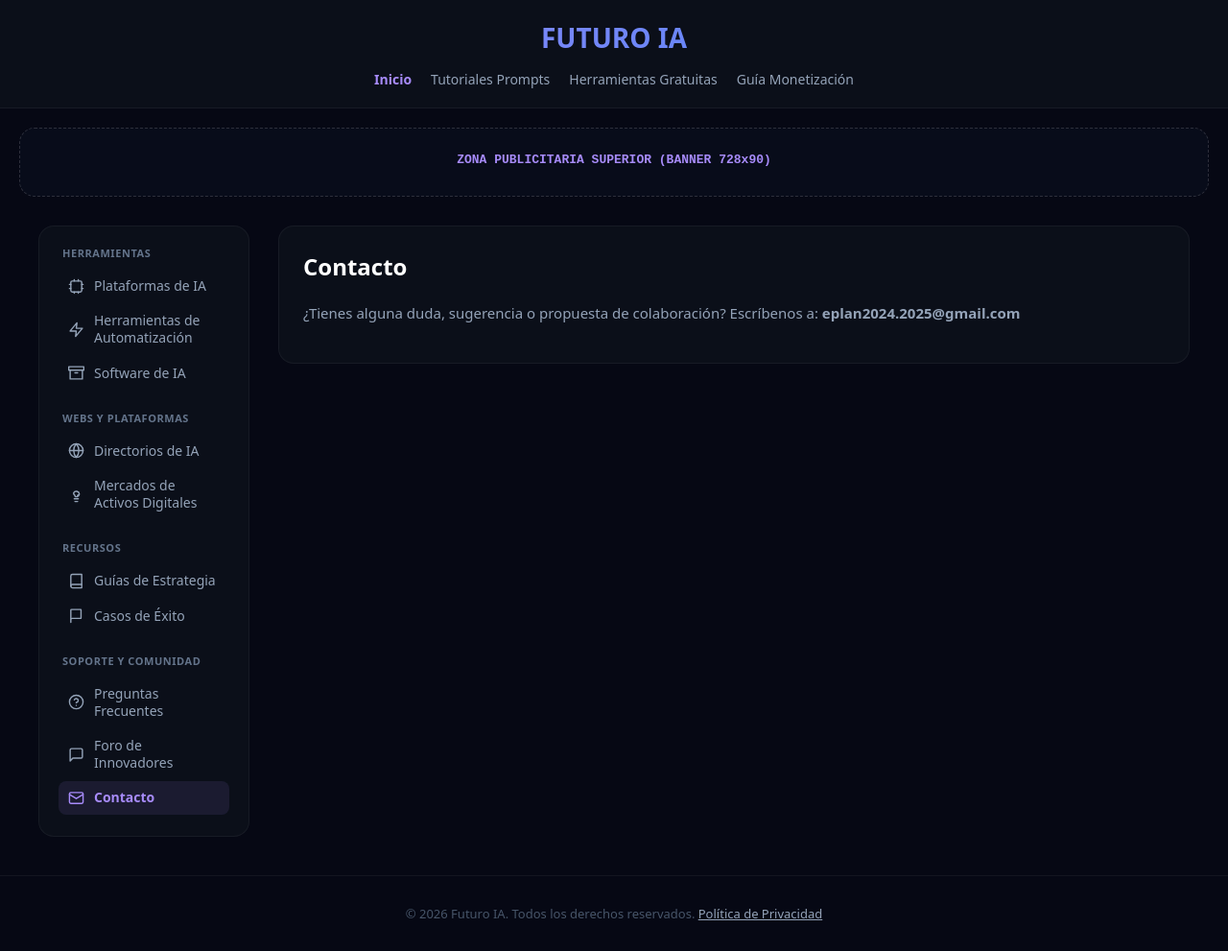
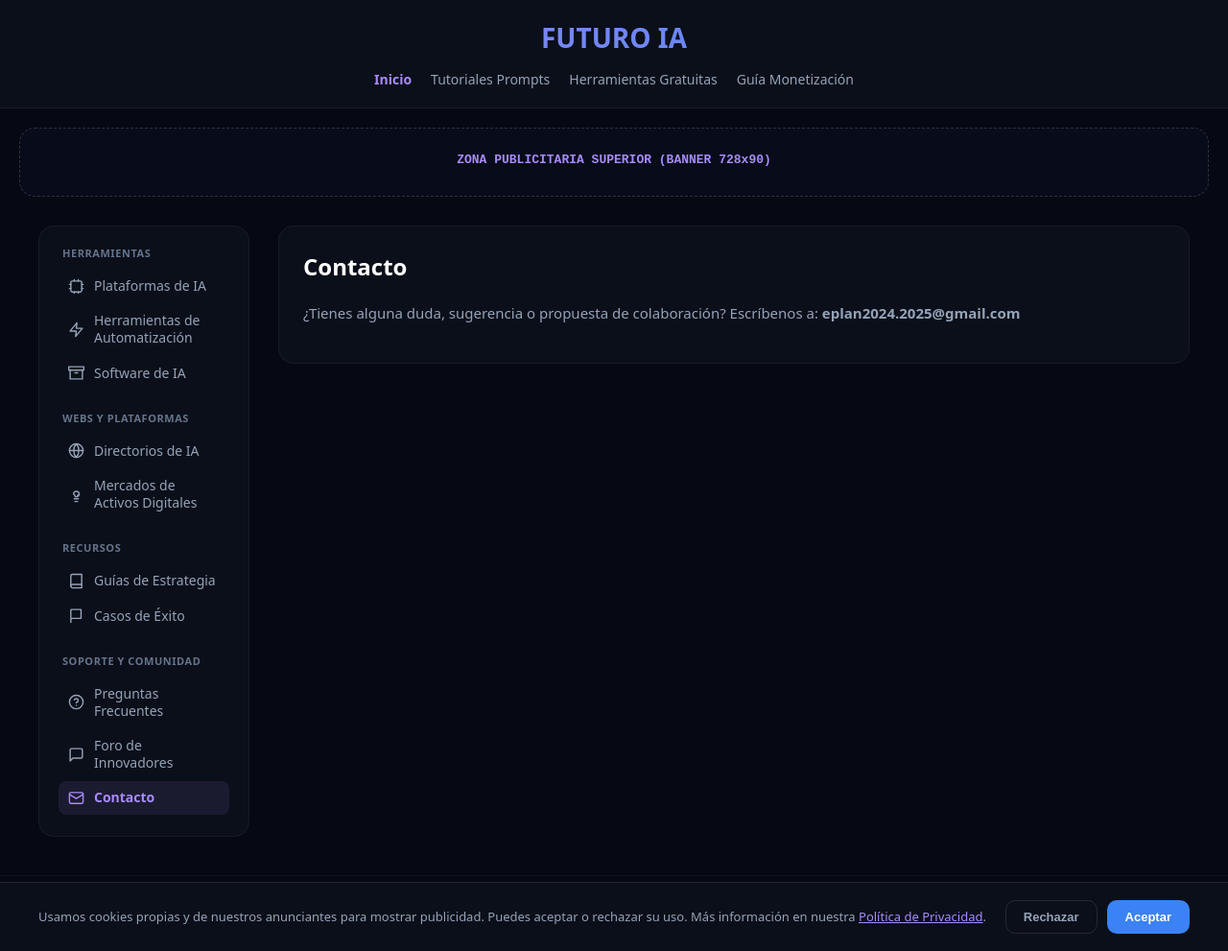
Before and after one commit to ANG3L04-source/ANG3L04-source.github.io, a Jekyll site: the page built from contacto.html, in a window 1280 px wide and 991 px high. Shown: the whole window at 96% size. Built offline with Jekyll 4.4.1, drawn with Linux system fonts in a browser that asks for light colours.

Commit message:
Update default.html

```diff
--- a/_layouts/default.html
+++ b/_layouts/default.html
@@ -8,9 +8,9 @@
         body { background-color: #060814; color: #f3f4f6; font-family: system-ui, sans-serif; margin: 0; padding: 0; }
         header { background-color: #0b0f19; padding: 20px; border-bottom: 1px solid rgba(255, 255, 255, 0.05); text-align: center; }
         .logo { font-size: 28px; font-weight: 900; background: linear-gradient(135deg, #a78bfa 0%, #3b82f6 100%); -webkit-background-clip: text; -webkit-text-fill-color: transparent; margin: 0; }
-       header nav { margin-top: 15px; display: flex; justify-content: center; gap: 20px; }
-       header nav a { color: #94a3b8; text-decoration: none; font-size: 14px; font-weight: 500; }
-       header nav a:hover { color: #a78bfa; }
+        header nav { margin-top: 15px; display: flex; justify-content: center; gap: 20px; }
+        header nav a { color: #94a3b8; text-decoration: none; font-size: 14px; font-weight: 500; }
+        header nav a:hover { color: #a78bfa; }
         .main-container { max-width: 1200px; margin: 30px auto; padding: 0 20px; display: grid; grid-template-columns: 1fr; gap: 30px; }
         @media (min-width: 992px) { .main-container { grid-template-columns: 220px 1fr; } }
         .metrics-grid { display: grid; grid-template-columns: repeat(auto-fit, minmax(200px, 1fr)); gap: 15px; margin-bottom: 30px; }
@@ -48,6 +48,15 @@
         .index-lateral a:hover { color: #ffffff; background: rgba(255, 255, 255, 0.03); }
         .index-lateral a.activo { color: #a78bfa; background: rgba(167, 139, 250, 0.1); font-weight: 700; }
         footer { text-align: center; padding: 30px; color: #475569; border-top: 1px solid rgba(255, 255, 255, 0.05); margin-top: 40px; font-size: 13px; }
+        #cookie-banner { position: fixed; bottom: 0; left: 0; right: 0; background: #0b0f19; border-top: 1px solid rgba(255, 255, 255, 0.1); padding: 18px 20px; z-index: 1000; display: none; }
+        #cookie-banner.visible { display: flex; }
+        .cookie-banner-inner { max-width: 1200px; margin: 0 auto; display: flex; flex-wrap: wrap; align-items: center; justify-content: space-between; gap: 15px; width: 100%; }
+        .cookie-banner-inner p { color: #94a3b8; font-size: 13px; line-height: 1.5; margin: 0; flex: 1; min-width: 240px; }
+        .cookie-banner-inner p a { color: #a78bfa; }
+        .cookie-banner-botones { display: flex; gap: 10px; flex-shrink: 0; }
+        .cookie-btn { padding: 9px 18px; border-radius: 10px; font-size: 13px; font-weight: 600; cursor: pointer; border: 1px solid rgba(255, 255, 255, 0.1); }
+        .cookie-btn-aceptar { background: #3b82f6; color: #ffffff; border-color: transparent; }
+        .cookie-btn-rechazar { background: transparent; color: #94a3b8; }
     </style>
 </head>
 <body>
@@ -63,18 +72,8 @@
     </header>
 
     <div style="max-width: 1250px; margin: 20px auto 0 auto; padding: 0 20px;">
-        <div class="anuncio-box">
+        <div class="anuncio-box" id="anuncio-superior">
             <span style="color: #a78bfa; font-weight: bold; display: block; margin-bottom: 5px;">ZONA PUBLICITARIA SUPERIOR (BANNER 728x90)</span>
-            <script>
-              atOptions = {
-                'key' : 'be05e040cfeb142ddd2353a724a11ff9',
-                'format' : 'iframe',
-                'height' : 90,
-                'width' : 728,
-                'params' : {}
-              };
-            </script>
-            <script src="https://highperformanceformat.com"></script>
         </div>
     </div>
 
@@ -151,9 +150,51 @@
     </div>
 
     <footer>
-        &copy; {{ site.time | date: '%Y' }} Futuro IA. Todos los derechos reservados.
-         <a href="{{ '/privacidad.html' | relative_url }}" style="color: #94a3b8;">Política de Privacidad</a>
+        &copy; {{ site.time | date: '%Y' }} Futuro IA. Todos los derechos reservados. ·
+        <a href="{{ '/privacidad.html' | relative_url }}" style="color: #94a3b8;">Política de Privacidad</a>
     </footer>
+    <div id="cookie-banner">
+        <div class="cookie-banner-inner">
+            <p>Usamos cookies propias y de nuestros anunciantes para mostrar publicidad. Puedes aceptar o rechazar su uso. Más información en nuestra <a href="{{ '/privacidad.html' | relative_url }}">Política de Privacidad</a>.</p>
+            <div class="cookie-banner-botones">
+                <button class="cookie-btn cookie-btn-rechazar" onclick="gestionarCookies(false)">Rechazar</button>
+                <button class="cookie-btn cookie-btn-aceptar" onclick="gestionarCookies(true)">Aceptar</button>
+            </div>
+        </div>
+    </div>
+
+    <script>
+        function cargarAnunciosAdsterra() {
+            var contenedor = document.getElementById('anuncio-superior');
+            if (!contenedor) return;
+
+            var scriptConfig = document.createElement('script');
+            scriptConfig.text = "atOptions = { 'key' : 'be05e040cfeb142ddd2353a724a11ff9', 'format' : 'iframe', 'height' : 90, 'width' : 728, 'params' : {} };";
+            contenedor.appendChild(scriptConfig);
+
+            var scriptAnuncio = document.createElement('script');
+            scriptAnuncio.src = 'https://highperformanceformat.com';
+            contenedor.appendChild(scriptAnuncio);
+        }
+
+        function gestionarCookies(aceptado) {
+            localStorage.setItem('futuroia_cookies_consent', aceptado ? 'aceptado' : 'rechazado');
+            document.getElementById('cookie-banner').classList.remove('visible');
+            if (aceptado) {
+                cargarAnunciosAdsterra();
+            }
+        }
+
+        document.addEventListener('DOMContentLoaded', function () {
+            var consentimiento = localStorage.getItem('futuroia_cookies_consent');
+            if (consentimiento === 'aceptado') {
+                cargarAnunciosAdsterra();
+            } else if (consentimiento === null) {
+                document.getElementById('cookie-banner').classList.add('visible');
+            }
+            // Si el valor es 'rechazado', no se hace nada: no se cargan anuncios ni se muestra el banner de nuevo.
+        });
+    </script>
 
 </body>
 </html>
```
